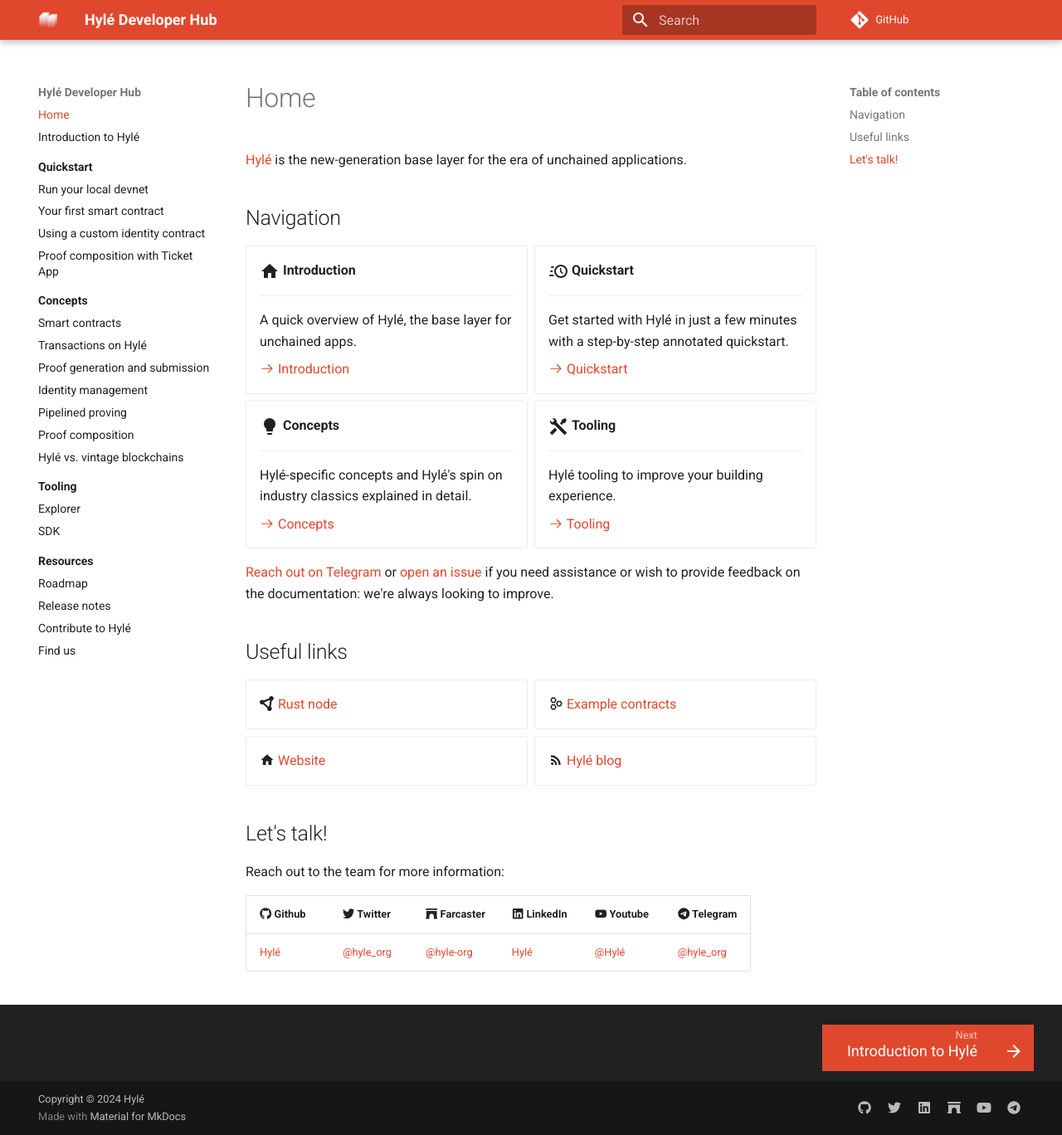
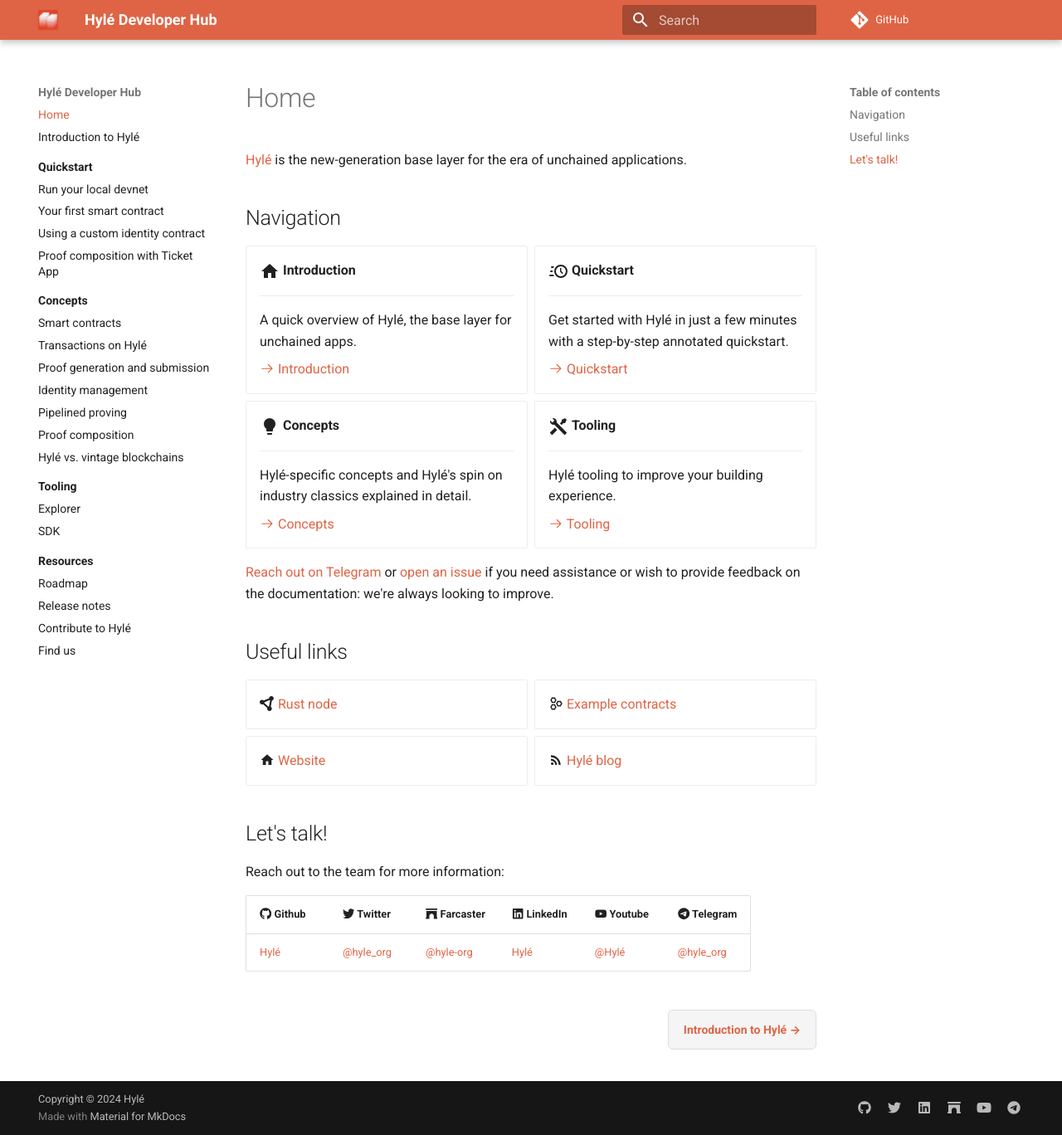
Before and after one commit to Hyle-org/devhub-hyle, an MkDocs documentation site: the page built from docs/index.md, in a window 1280 px wide and 1368 px high. Shown: the whole window at 83% size. Built offline with MkDocs 1.6.1 and Material for MkDocs 9.7.7, drawn with Linux system fonts in a browser that asks for light colours; comment, search, counter and statistics services are not loaded.

Commit message:
pretty navigation arrows (#65)

```diff
--- a/docs/assets/stylesheets/extra.css
+++ b/docs/assets/stylesheets/extra.css
@@ -1,9 +1,9 @@
 :root {
-    --md-primary-fg-color:        #e0482e;
+    --md-primary-fg-color:        #DF6445;
     --md-primary-fg-color--light: #efb4aa;
     --md-primary-fg-color--dark:  #752517;
 
-    --md-accent-fg-color:        #e0482e;
+    --md-accent-fg-color:        #DF6445;
     --md-accent-fg-color--light: #efb4aa;
     --md-accent-fg-color--dark:  #752517;
 }
@@ -14,8 +14,60 @@
     margin: auto;
 }
 
+/* Change hover color for all links */
+a:hover {
+    color: #1E2933 !important;
+}
+
+/* Ensure navigation buttons also follow the new hover color */
+.nav-button:hover {
+    background-color: #752517 !important;
+    border-color: #000 !important;
+    color: #FFF !important; /* Keep text readable */
+}
+
+
 /* Previous and next buttons */
-.md-footer__link {
-    background-color: #e0482e;
-    color: white;
+.nav-links {
+    display: flex;
+    justify-content: space-between;
+    margin-top: 30px;
+    color: #DF6445;
 }
+
+.nav-links .spacer {
+    flex: 1; /* Pushes the Next button to the right when no Previous button exists */
+}
+
+.nav-button {
+    padding: 12px 18px;
+    border-radius: 6px;
+    text-decoration: none;
+    font-weight: bold;
+    font-size: 14px;
+    transition: background 0.3s ease, box-shadow 0.3s ease;
+}
+
+.prev {
+    background-color: #f5f5f5;
+    color: #1E2933;
+    border: 1px solid #ddd;
+}
+
+.next {
+    background-color: #f5f5f5;
+    color: #1E2933;
+    border: 1px solid #ddd;
+}
+
+.a:hover {
+    color:#DF6445;
+}
+
+.prev:hover {
+    background-color: #ddd;
+}
+
+.next:hover {
+    background-color: #ddd;
+}
--- a/mkdocs.yml
+++ b/mkdocs.yml
@@ -2,6 +2,7 @@
 site_url: https://docs.hyle.eu
 theme:
   name: material
+  custom_dir: 'overrides'
   logo: assets/logo.png
   favicon: assets/logo.png
   palette:
@@ -14,7 +15,7 @@
     - navigation.prune # html minimization
   #  - toc.integrate # toc in left-hand sidebar
     - content.code.copy
-    - navigation.footer
+  #  - navigation.footer
 
 extra_css:
   - assets/stylesheets/extra.css
--- /dev/null
+++ b/overrides/main.html
@@ -0,0 +1,6 @@
+{% extends "base.html" %}
+
+{% block content %}
+  {{ super() }}
+  {% include "partials/nav-links.html" %}
+{% endblock %}
--- /dev/null
+++ b/overrides/partials/nav-links.html
@@ -0,0 +1,14 @@
+<div class="nav-links">
+    {% if page.previous_page %}
+        <a href="{{ page.previous_page.url | url }}" class="nav-button prev">
+            &larr; {{ page.previous_page.title }}
+        </a>
+    {% else %}
+        <div class="spacer"></div>
+    {% endif %}
+    {% if page.next_page %}
+        <a href="{{ page.next_page.url | url }}" class="nav-button next">
+            {{ page.next_page.title }} &rarr;
+        </a>
+    {% endif %}
+</div>
```
